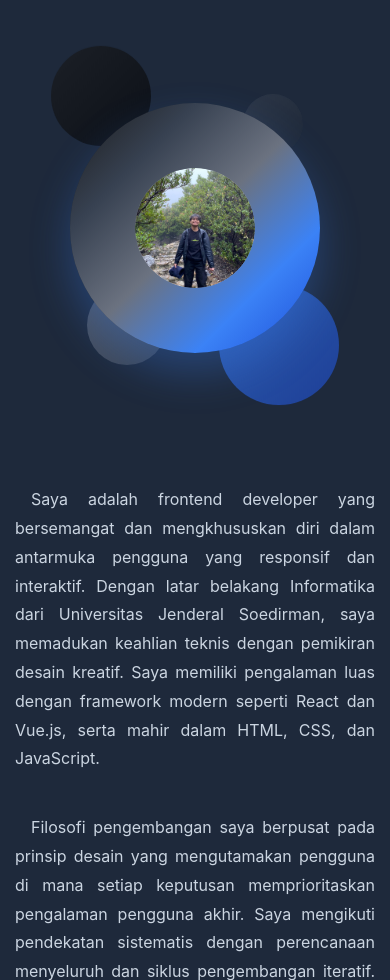
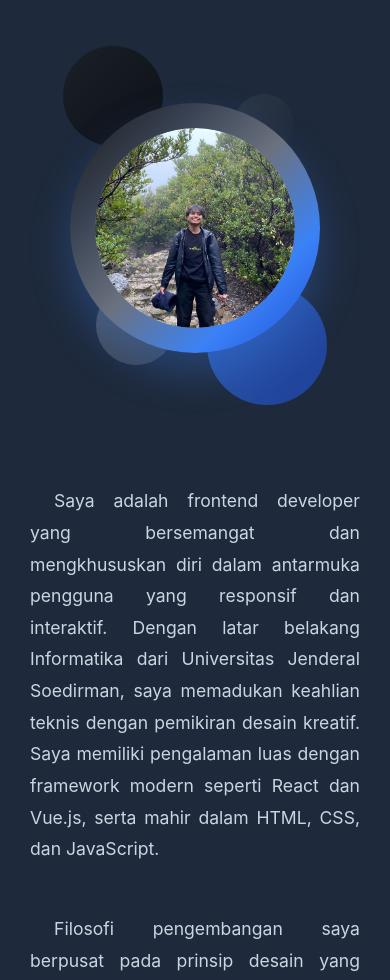
Before and after one commit to TsaqifHasbi/myPortofolio, a React (Create React App) app: page / in a window 390 px wide. Shown: the part 1020-2000 px from the top of the page. Built offline with nearby package versions, Linux system fonts and the light colour scheme.

Commit message:
ayo terus berkembang

```diff
--- a/src/App.css
+++ b/src/App.css
@@ -521,7 +521,7 @@ body {
 /* Responsive Design for Hero Section */
 @media (max-width: 768px) {
   .hero-container {
-    padding: 0 15px;
+    padding: 0 70px;
     min-height: 90vh;
   }
 
@@ -548,7 +548,7 @@ body {
   .hero-content-centered .hero-description {
     font-size: 1rem;
     margin-bottom: 2rem;
-    text-align: left;
+    text-align: justify;
   }
 
   .hero-content-centered .hero-buttons {
@@ -594,14 +594,14 @@ body {
     height: 55px;
   }
 
-  .hero-dots {
+  /* .hero-dots {
     gap: 0.5rem;
   }
 
   .dot {
     width: 8px;
     height: 8px;
-  }
+  } */
 }
 
 @media (max-width: 480px) {
@@ -787,78 +787,91 @@ body {
 }
 
 /* Responsive Design */
+/* @media (max-width: 768px) {
+  .about-content {
+    align-self: center;
+    padding: 0 15px;
+    flex-direction: column;
+    gap: 2rem;
+  }
+
+  .about-left,
+  .about-right {
+    padding: 0 15px;
+    flex: none;
+    width: 100%;
+  }
+
+  .about-visual {
+    min-height: 350px;
+  }
+
+  .about-main-circle {
+    width: 200px;
+    height: 200px;
+  }
+
+  .about-avatar {
+    width: 190px;
+    height: 190px;
+  }
+
+  .about-right {
+    padding-left: 0;
+  }
+
+  .about-text-content {
+    gap: 1.5rem;
+  }
+
+  .paragraph-text {
+    font-size: 1rem;
+    text-indent: 1rem;
+  }
+
+  .circle-1, .circle-2, .circle-3, .circle-4 {
+    transform: scale(0.8);
+  }
+} */
+
+/* Dark mode circles */
+.dark .circle-1 {
+  background: linear-gradient(135deg, #1a1a1a 0%, #000000 100%);
+}
+
+.dark .circle-2 {
+  background: linear-gradient(135deg, #374151 0%, #1f2937 100%);
+}
+
+.dark .circle-3 {
+  background: linear-gradient(135deg, #6b7280 0%, #4b5563 100%);
+}
+
+.dark .circle-4 {
+  background: linear-gradient(135deg, #3b82f6 0%, #1d4ed8 100%);
+}
+
+.dark .about-main-circle {
+  background: linear-gradient(135deg, #1a1a1a 0%, #374151 25%, #6b7280 50%, #3b82f6 75%, #1d4ed8 100%);
+  box-shadow: 0 20px 40px rgba(59, 130, 246, 0.3);
+}
+
+/* Responsive Design */
 @media (max-width: 768px) {
   .about-content {
+    align-self: center;
+    padding: 0 15px;
     flex-direction: column;
     gap: 2rem;
   }
-
   .about-left,
   .about-right {
     flex: none;
     width: 100%;
   }
 
-  .about-visual {
-    min-height: 350px;
-  }
-
-  .about-main-circle {
-    width: 200px;
-    height: 200px;
-  }
-
-  .about-avatar {
-    width: 160px;
-    height: 160px;
-  }
-
   .about-right {
     padding-left: 0;
-  }
-
-  .about-text-content {
-    gap: 1.5rem;
-  }
-
-  .paragraph-text {
-    font-size: 1rem;
-    text-indent: 1rem;
-  }
-
-  .circle-1, .circle-2, .circle-3, .circle-4 {
-    transform: scale(0.8);
-  }
-}
-
-/* Dark mode circles */
-.dark .circle-1 {
-  background: linear-gradient(135deg, #1a1a1a 0%, #000000 100%);
-}
-
-.dark .circle-2 {
-  background: linear-gradient(135deg, #374151 0%, #1f2937 100%);
-}
-
-.dark .circle-3 {
-  background: linear-gradient(135deg, #6b7280 0%, #4b5563 100%);
-}
-
-.dark .circle-4 {
-  background: linear-gradient(135deg, #3b82f6 0%, #1d4ed8 100%);
-}
-
-.dark .about-main-circle {
-  background: linear-gradient(135deg, #1a1a1a 0%, #374151 25%, #6b7280 50%, #3b82f6 75%, #1d4ed8 100%);
-  box-shadow: 0 20px 40px rgba(59, 130, 246, 0.3);
-}
-
-/* Responsive Design */
-@media (max-width: 768px) {
-  .about-content {
-    flex-direction: column;
-    text-align: center;
-    gap: 2rem;
   }
 
   .about-visual {
@@ -871,8 +884,8 @@ body {
   }
 
   .about-avatar {
-    width: 120px;
-    height: 120px;
+    width: 200px;
+    height: 200px;
     font-size: 3.5rem;
   }
 
```
